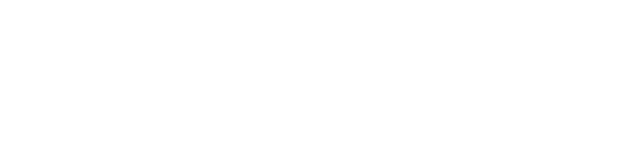
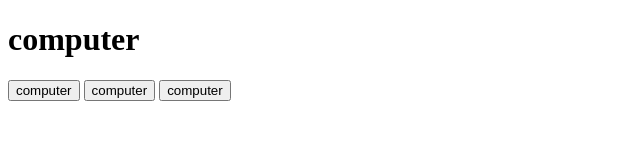
Before and after one commit to tomo2/computer, a plain HTML site: page index.html in a window 1280 px wide. Shown: the whole page, without its empty margins (0-640 px from the left). Drawn offline with Linux system fonts and the light colour scheme.

Commit message:
ボタンボックスの作成

```diff
--- a/index.html
+++ b/index.html
@@ -8,6 +8,12 @@
     <link rel="stylesheet" href="style.css">
 </head>
 <body>
+    <h1>computer</h1>
+    <section id="btn-box">
+        <button id="btn1">computer</button>
+        <button id="btn2">computer</button>
+        <button id="btn3">computer</button>
+    </section>
 
 </body>
 </html>
```
